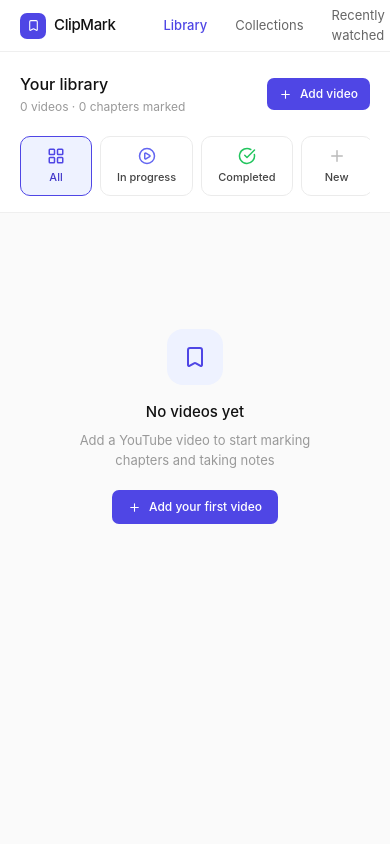
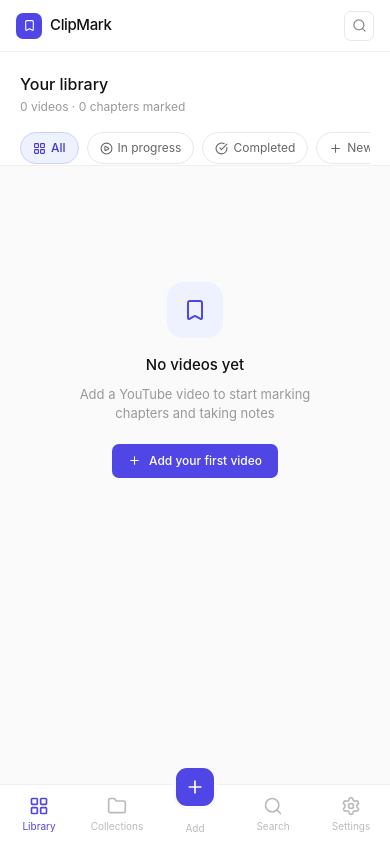
Before and after one commit to terrence-celestine/clipmark, a React (Vite) app: page / in a window 390 px wide. Built offline with nearby package versions, Linux system fonts and the light colour scheme.

Commit message:
sprint 6: mobile-first layout, bottom nav, responsive grid, category pills

```diff
--- /dev/null
+++ b/src/components/BottomNav.tsx
@@ -0,0 +1,58 @@
+import { LayoutGrid, Folder, Plus, Search, Settings } from "lucide-react";
+import { Link, useLocation } from "react-router-dom";
+
+interface Props {
+  onAddVideo: () => void;
+}
+
+export default function BottomNav({ onAddVideo }: Props) {
+  const { pathname } = useLocation();
+
+  return (
+    <nav className="fixed bottom-0 left-0 right-0 bg-white border-t border-[#EFEFEF] flex items-center pb-safe z-40 md:hidden">
+      <Link
+        to="/"
+        className={`flex-1 flex flex-col items-center gap-[3px] py-2 text-[10px] ${pathname === "/" ? "text-[#4F46E5]" : "text-[#BBB]"}`}
+      >
+        <LayoutGrid size={20} />
+        Library
+      </Link>
+
+      <Link
+        to="/collections"
+        className={`flex-1 flex flex-col items-center gap-[3px] py-2 text-[10px] ${pathname === "/collections" ? "text-[#4F46E5]" : "text-[#BBB]"}`}
+      >
+        <Folder size={20} />
+        Collections
+      </Link>
+
+      <div className="flex-1 flex flex-col items-center gap-[3px] py-2 relative">
+        <button
+          onClick={onAddVideo}
+          className="w-11 h-11 bg-[#4F46E5] rounded-[14px] flex items-center justify-center absolute -top-5 border-3 border-[#FAFAFA]"
+          style={{ border: "3px solid #FAFAFA" }}
+          aria-label="Add video"
+        >
+          <Plus size={20} color="white" />
+        </button>
+        <span className="text-[10px] text-[#BBB] mt-7">Add</span>
+      </div>
+
+      <Link
+        to="/search"
+        className={`flex-1 flex flex-col items-center gap-[3px] py-2 text-[10px] ${pathname === "/search" ? "text-[#4F46E5]" : "text-[#BBB]"}`}
+      >
+        <Search size={20} />
+        Search
+      </Link>
+
+      <Link
+        to="/settings"
+        className={`flex-1 flex flex-col items-center gap-[3px] py-2 text-[10px] ${pathname === "/settings" ? "text-[#4F46E5]" : "text-[#BBB]"}`}
+      >
+        <Settings size={20} />
+        Settings
+      </Link>
+    </nav>
+  );
+}
--- a/src/components/home/CategoryStrip.tsx
+++ b/src/components/home/CategoryStrip.tsx
@@ -1,10 +1,4 @@
-import {
-  LayoutGrid,
-  PlayCircle,
-  CheckCircle,
-  Folder,
-  Plus,
-} from "lucide-react";
+import { LayoutGrid, PlayCircle, CheckCircle, Plus } from "lucide-react";
 import type { Collection } from "../../types";
 
 interface Props {
@@ -14,17 +8,9 @@ interface Props {
 }
 
 const staticFilters = [
-  { id: "all", label: "All", icon: <LayoutGrid size={18} color="#4F46E5" /> },
-  {
-    id: "in-progress",
-    label: "In progress",
-    icon: <PlayCircle size={18} color="#6366F1" />,
-  },
-  {
-    id: "completed",
-    label: "Completed",
-    icon: <CheckCircle size={18} color="#22C55E" />,
-  },
+  { id: "all", label: "All", icon: <LayoutGrid size={13} /> },
+  { id: "in-progress", label: "In progress", icon: <PlayCircle size={13} /> },
+  { id: "completed", label: "Completed", icon: <CheckCircle size={13} /> },
 ];
 
 export default function CategoryStrip({
@@ -37,31 +23,30 @@ export default function CategoryStrip({
     ...collections.map((c) => ({
       id: `collection-${c.id}`,
       label: c.name,
-      icon: <Folder size={18} color={c.color} />,
+      icon: (
+        <div
+          className="w-[7px] h-[7px] rounded-full shrink-0"
+          style={{ background: c.color }}
+        />
+      ),
     })),
-    { id: "new", label: "New", icon: <Plus size={18} color="#BBB" /> },
+    { id: "new", label: "New", icon: <Plus size={13} /> },
   ];
 
   return (
-    <div className="flex items-start gap-2 overflow-x-auto pb-4 pt-1">
+    <div className="flex gap-2 overflow-x-auto pb-[1px] scrollbar-none md:flex-wrap">
       {allFilters.map((filter) => (
         <button
           key={filter.id}
           onClick={() => onChange(filter.id)}
-          className={`flex flex-col items-center gap-[6px] px-4 py-[10px] border rounded-[10px] cursor-pointer min-w-[72px] shrink-0 transition-colors ${
+          className={`flex items-center gap-[5px] px-3 py-[6px] rounded-full border text-[12px] shrink-0 transition-colors ${
             active === filter.id
-              ? "border-[#4F46E5] bg-[#EEF2FF]"
-              : "border-[#EBEBEB] bg-white hover:border-[#C7D2FE] hover:bg-[#F5F3FF]"
+              ? "bg-[#EEF2FF] border-[#C7D2FE] text-[#4338CA] font-medium"
+              : "border-[#E8E8E8] bg-white text-[#666] hover:border-[#C7D2FE] hover:bg-[#F5F3FF]"
           }`}
         >
           {filter.icon}
-          <span
-            className={`text-[11px] font-medium text-center leading-tight whitespace-nowrap ${
-              active === filter.id ? "text-[#4338CA]" : "text-[#444]"
-            }`}
-          >
-            {filter.label}
-          </span>
+          {filter.label}
         </button>
       ))}
     </div>
--- a/src/components/home/ResumeBar.tsx
+++ b/src/components/home/ResumeBar.tsx
@@ -16,13 +16,13 @@ export default function ResumeBar({ video }: Props) {
   const navigate = useNavigate();
 
   return (
-    <div className="bg-white border border-[#E0E7FF] rounded-[10px] px-4 py-3 flex items-center gap-3 mb-4">
+    <div className="bg-white border border-[#E0E7FF] rounded-[10px] px-3 md:px-4 py-3 flex items-center gap-3 mb-4">
       <div
-        className="w-[68px] h-10 rounded-md flex items-center justify-center shrink-0"
+        className="w-[56px] md:w-[68px] h-9 md:h-10 rounded-md flex items-center justify-center flex-shrink-0"
         style={{ background: "#1e1b4b" }}
       >
         <div className="w-5 h-5 rounded-full border border-white/40 flex items-center justify-center">
-          <Play size={14} color="white" fill="white" />
+          <Play size={8} color="white" fill="white" />
         </div>
       </div>
 
@@ -40,10 +40,10 @@ export default function ResumeBar({ video }: Props) {
 
       <button
         onClick={() => navigate(`/watch/${video.youtubeId}`)}
-        className="flex items-center gap-[5px] text-[12px] font-medium text-[#4F46E5] bg-[#EEF2FF] border border-[#C7D2FE] rounded-[7px] px-3 py-[6px] shrink-0 hover:bg-[#E0E7FF] transition-colors"
+        className="flex items-center gap-[5px] text-[11px] md:text-[12px] font-medium text-[#4F46E5] bg-[#EEF2FF] border border-[#C7D2FE] rounded-[7px] px-2 md:px-3 py-[6px] shrink-0 hover:bg-[#E0E7FF] transition-colors"
       >
-        <PlayCircle size={14} />
-        Resume
+        <PlayCircle size={13} />
+        <span className="hidden md:inline">Resume</span>
       </button>
     </div>
   );
--- a/src/components/layout/AppLayout.tsx
+++ b/src/components/layout/AppLayout.tsx
@@ -1,13 +1,26 @@
-import { Outlet } from "react-router-dom";
+import { Outlet, useNavigate } from "react-router-dom";
+import { useState } from "react";
 import TopNav from "./TopNav";
+import BottomNav from "../BottomNav";
+import AddVideoModal from "../home/AddVideoModal";
 
 export default function AppLayout() {
+  const [showAddModal, setShowAddModal] = useState(false);
+  const navigate = useNavigate();
+
   return (
     <div className="min-h-screen flex flex-col bg-[#FAFAFA]">
       <TopNav />
-      <main className="flex-1 flex flex-col">
+      <main className="flex-1 flex flex-col pb-16 md:pb-0">
         <Outlet />
       </main>
+      <BottomNav onAddVideo={() => setShowAddModal(true)} />
+      {showAddModal && (
+        <AddVideoModal
+          onClose={() => setShowAddModal(false)}
+          onAdded={() => navigate(0)}
+        />
+      )}
     </div>
   );
 }
--- a/src/components/layout/TopNav.tsx
+++ b/src/components/layout/TopNav.tsx
@@ -1,5 +1,7 @@
-import { Bookmark } from "lucide-react";
+import { Bookmark, Search, Plus } from "lucide-react";
 import { Link, useLocation } from "react-router-dom";
+import { useState } from "react";
+import AddVideoModal from "../home/AddVideoModal";
 
 const navLinks = [
   { label: "Library", path: "/" },
@@ -9,10 +11,12 @@ const navLinks = [
 
 export default function TopNav() {
   const { pathname } = useLocation();
+  const [showAddModal, setShowAddModal] = useState(false);
 
   return (
-    <nav className="h-[52px] flex items-center px-5 border-b border-[#EFEFEF] bg-white gap-3 shrink-0">
-      <Link to="/" className="flex items-center gap-2 mr-6 shrink-0">
+    <>
+      <nav className="h-[52px] flex items-center px-4 md:px-5 border-b border-[#EFEFEF] bg-white gap-3 shrink-0">
+        <Link to="/" className="flex items-center gap-2 mr-4 md:mr-6 shrink-0">
           <div className="w-[26px] h-[26px] bg-[#4F46E5] rounded-[7px] flex items-center justify-center">
             <Bookmark size={13} color="white" />
           </div>
@@ -21,7 +25,7 @@ export default function TopNav() {
           </span>
         </Link>
 
-      <div className="flex items-center gap-1 flex-1">
+        <div className="hidden md:flex items-center gap-1 flex-1">
           {navLinks.map((link) => (
             <Link
               key={link.path}
@@ -36,6 +40,27 @@ export default function TopNav() {
             </Link>
           ))}
         </div>
+
+        <div className="flex items-center gap-2 ml-auto">
+          <button className="w-[30px] h-[30px] rounded-[7px] border border-[#E8E8E8] flex items-center justify-center text-[#888] md:hidden">
+            <Search size={15} />
+          </button>
+          <button
+            onClick={() => setShowAddModal(true)}
+            className="hidden md:flex items-center gap-2 text-[12px] font-medium text-white bg-[#4F46E5] rounded-[7px] px-3 py-[7px] hover:bg-[#4338CA]"
+          >
+            <Plus size={13} />
+            Add video
+          </button>
+        </div>
       </nav>
+
+      {showAddModal && (
+        <AddVideoModal
+          onClose={() => setShowAddModal(false)}
+          onAdded={() => window.location.reload()}
+        />
+      )}
+    </>
   );
 }
--- a/src/pages/Home.tsx
+++ b/src/pages/Home.tsx
@@ -114,7 +114,7 @@ export default function Home() {
           </div>
           <button
             onClick={() => setShowAddModal(true)}
-            className="flex items-center gap-2 text-[12px] font-medium text-white bg-[#4F46E5] rounded-[7px] px-3 py-[7px] hover:bg-[#4338CA]"
+            className="hidden md:flex items-center gap-2 text-[12px] font-medium text-white bg-[#4F46E5] rounded-[7px] px-3 py-[7px] hover:bg-[#4338CA]"
           >
             <Plus size={13} />
             Add video
@@ -158,7 +158,7 @@ export default function Home() {
             </button>
           </div>
         ) : (
-          <div className="grid grid-cols-3 gap-4">
+          <div className="grid grid-cols-2 md:grid-cols-3 gap-3 md:gap-4">
             {filteredVideos.map((video) => (
               <VideoCard
                 key={video.id}
```
Lines whose indentation alone changed are shown as unchanged.
